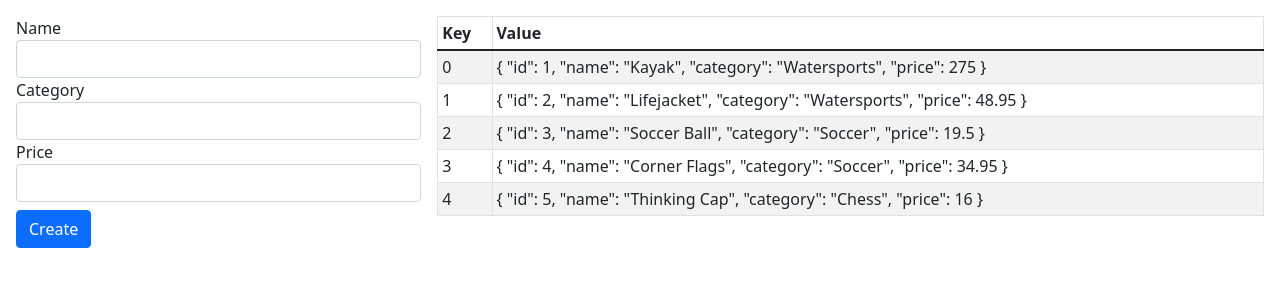
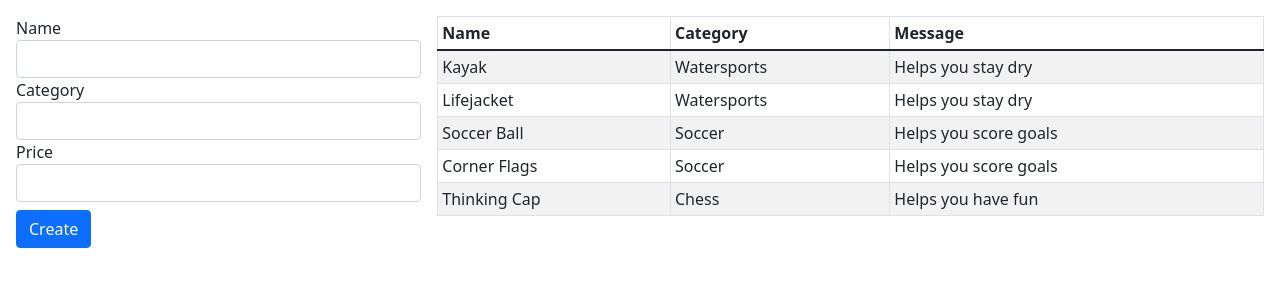
Before and after one commit to rafaelhfreitas/angular_underhood, an Angular app: page / in a window 1280 px wide. Shown: the top 300 px of the page. Built offline with nearby package versions, Linux system fonts and the light colour scheme.

Commit message:
selecting values with i18nSelect pipe

```diff
--- a/src/app/productTable.component.html
+++ b/src/app/productTable.component.html
@@ -1,14 +1,16 @@
 <table class="table table-sm table-bordered table-striped">
     <thead>
         <tr>
-            <th>Key</th>
-            <th>Value</th>
+            <th>Name</th>
+            <th>Category</th>
+            <th>Message</th>
         </tr>
     </thead>
     <tbody>
-        <tr *paFor="let item of getProducts() | keyvalue">
-            <td>{{ item.key }}</td>
-            <td>{{ item.value | json }}</td>
+        <tr *paFor="let item of getProducts()">
+            <td>{{ item.name }}</td>
+            <td>{{ item.category }}</td>
+            <td>Helps you {{ item.category | i18nSelect:selectMap }} </td>
         </tr>
     </tbody>
 </table>
--- a/src/app/productTable.component.ts
+++ b/src/app/productTable.component.ts
@@ -31,10 +31,15 @@ export class ProductTableComponent {
     categoryFilter: string | undefined;
     itemCount: number = 3;
 
+    // dateObject: Date = new Date(2020, 1, 20);
+    // dateString: string = "2020-02-20T00:00:00.000Z";
+    // dateNumber: number = 1582156800000;
 
-    dateObject: Date = new Date(2020, 1, 20);
-    dateString: string = "2020-02-20T00:00:00.000Z";
-    dateNumber: number = 1582156800000;
+    selectMap = {
+        "Watersports": "stay dry",
+        "Soccer": "score goals",
+        "other": "have fun"
+    }
 
 
 }
```
